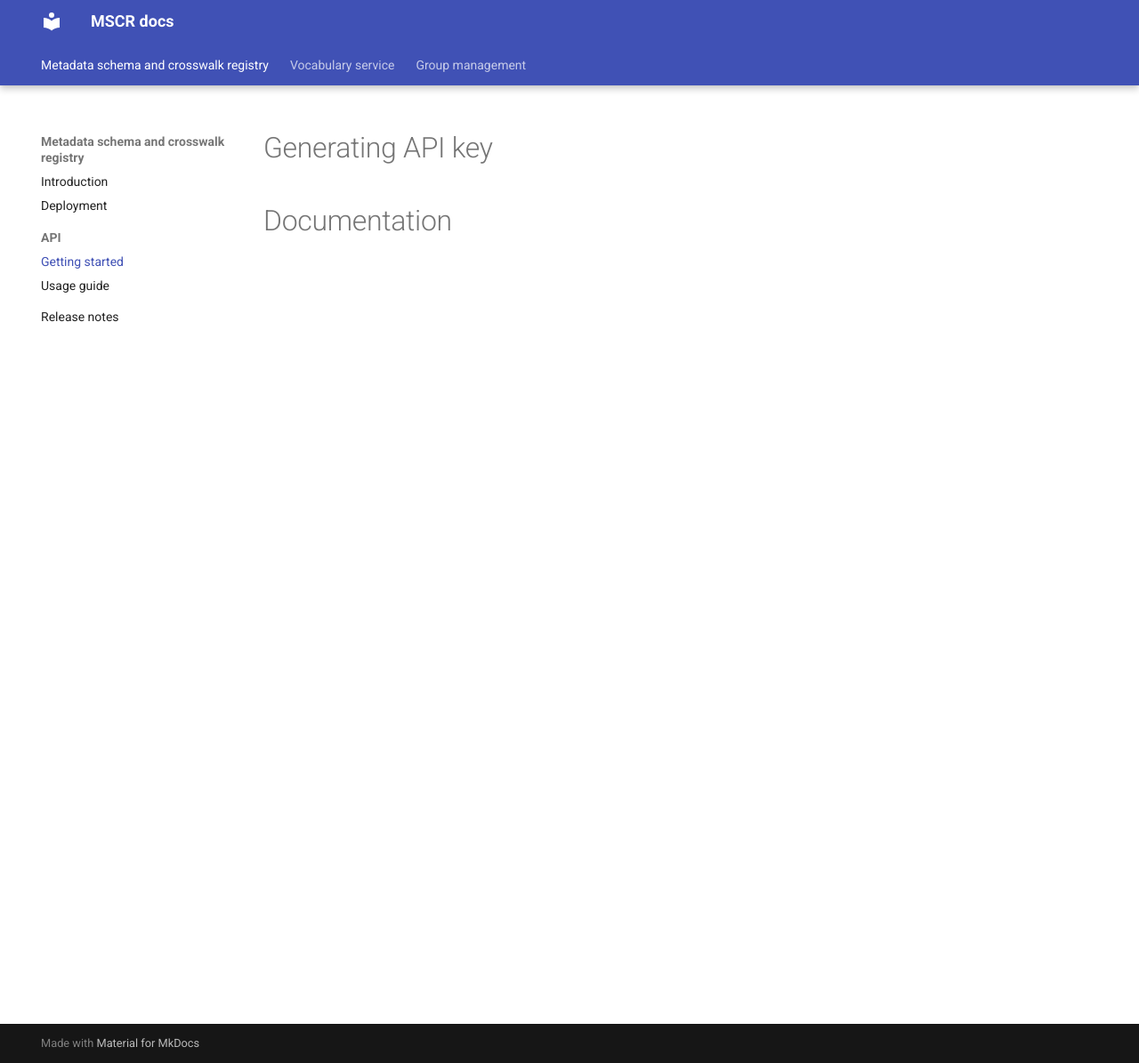
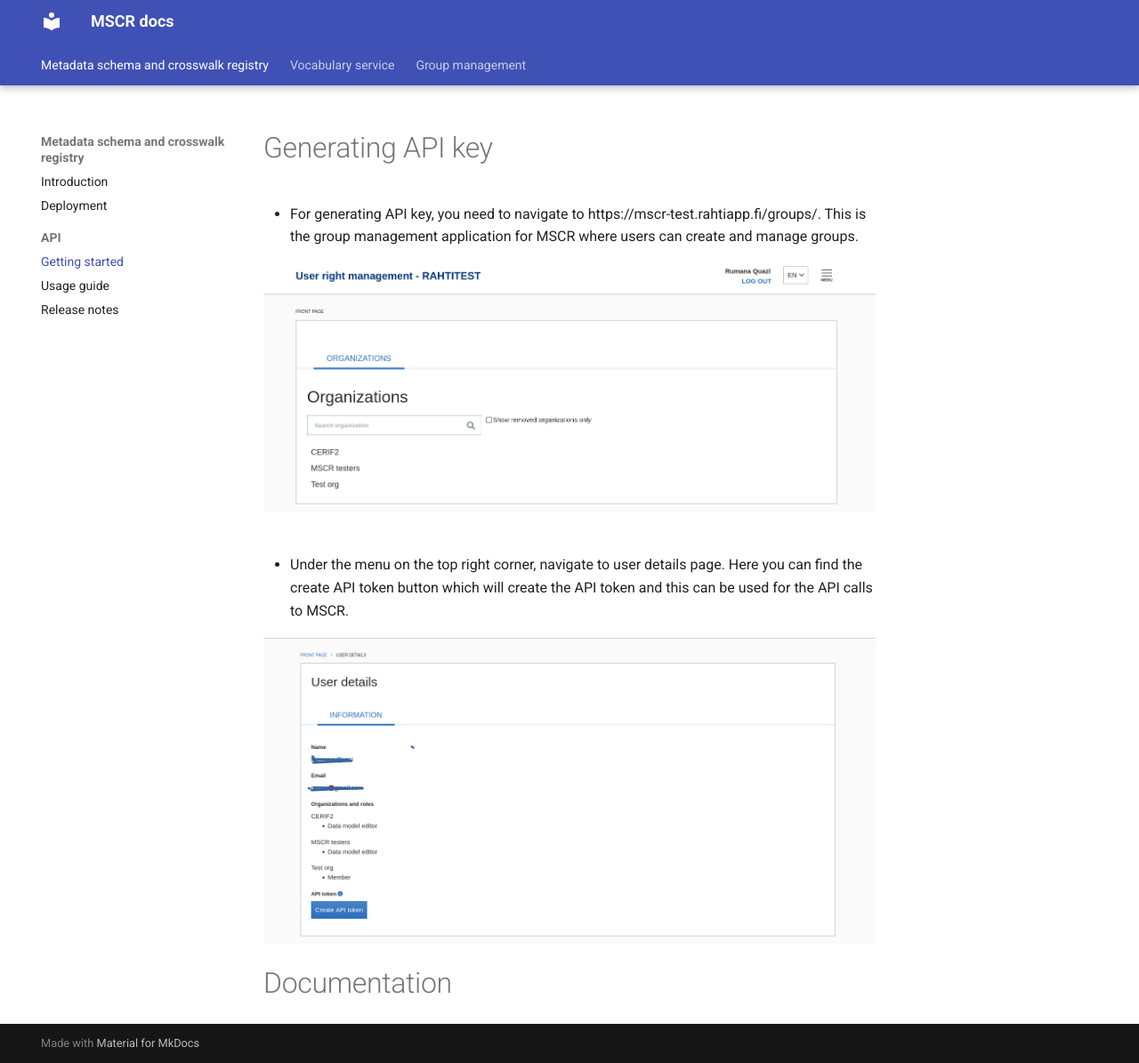
Before and after one commit to CSCfi/mscr-docs, an MkDocs documentation site: the page built from docs/mscr/api-getting-started.md, in a window 1280 px wide and 1195 px high. Shown: the whole window at 89% size. Built offline with MkDocs 1.6.1 and Material for MkDocs 9.7.7, drawn with Linux system fonts in a browser that asks for light colours.

Commit message:
Creating API token

```diff
--- a/docs/mscr/api-getting-started.md
+++ b/docs/mscr/api-getting-started.md
@@ -1,4 +1,11 @@
 # Generating API key
 
+- For generating API key, you need to navigate to https://mscr-test.rahtiapp.fi/groups/. This is the group management application for MSCR where users can create and manage groups.
+
+![Alt text](group_management.png)
+
+- Under the menu on the top right corner, navigate to user details page. Here you can find the create API token button which will create the API token and this can be used for the API calls to MSCR.
+
+![Alt text](api_token.png)
 
 # Documentation
--- a/mkdocs.yml
+++ b/mkdocs.yml
@@ -29,7 +29,7 @@ nav:
     - API:
       - 'Getting started': 'mscr/api-getting-started.md'
       - 'Usage guide': 'mscr/api-usage-guide.md'
-    - 'Release notes': 'mscr/release-notes.md'
+      - 'Release notes': 'mscr/release-notes.md'
   - 'Vocabulary service':
     - Deployment: 'voc-deployment.md'
   - 'Group management':
```
Also changed, not shown: docs/index.md (+1 -1 lines), docs/mscr/api_token.png (added), docs/mscr/group_management.png (added).
